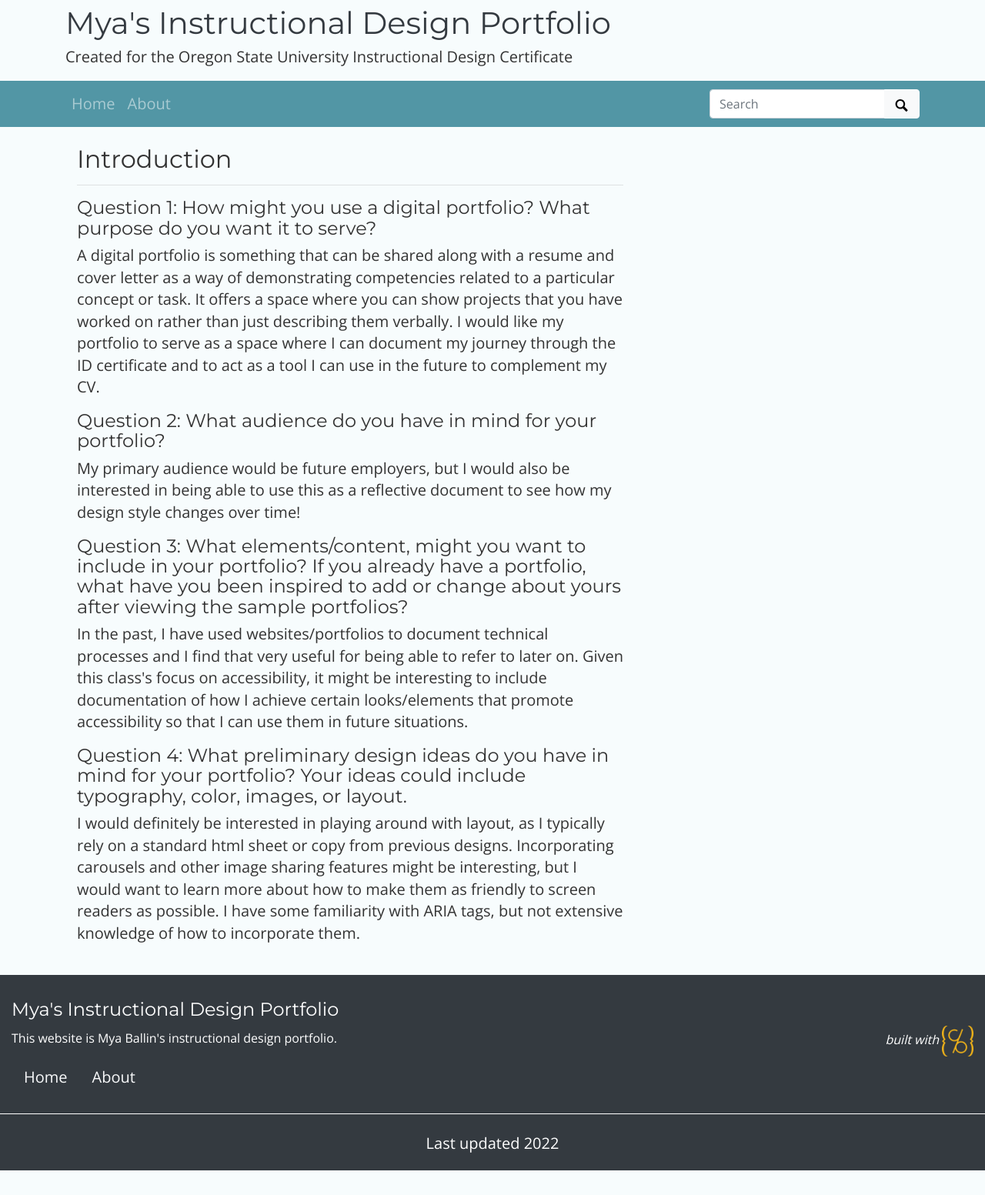
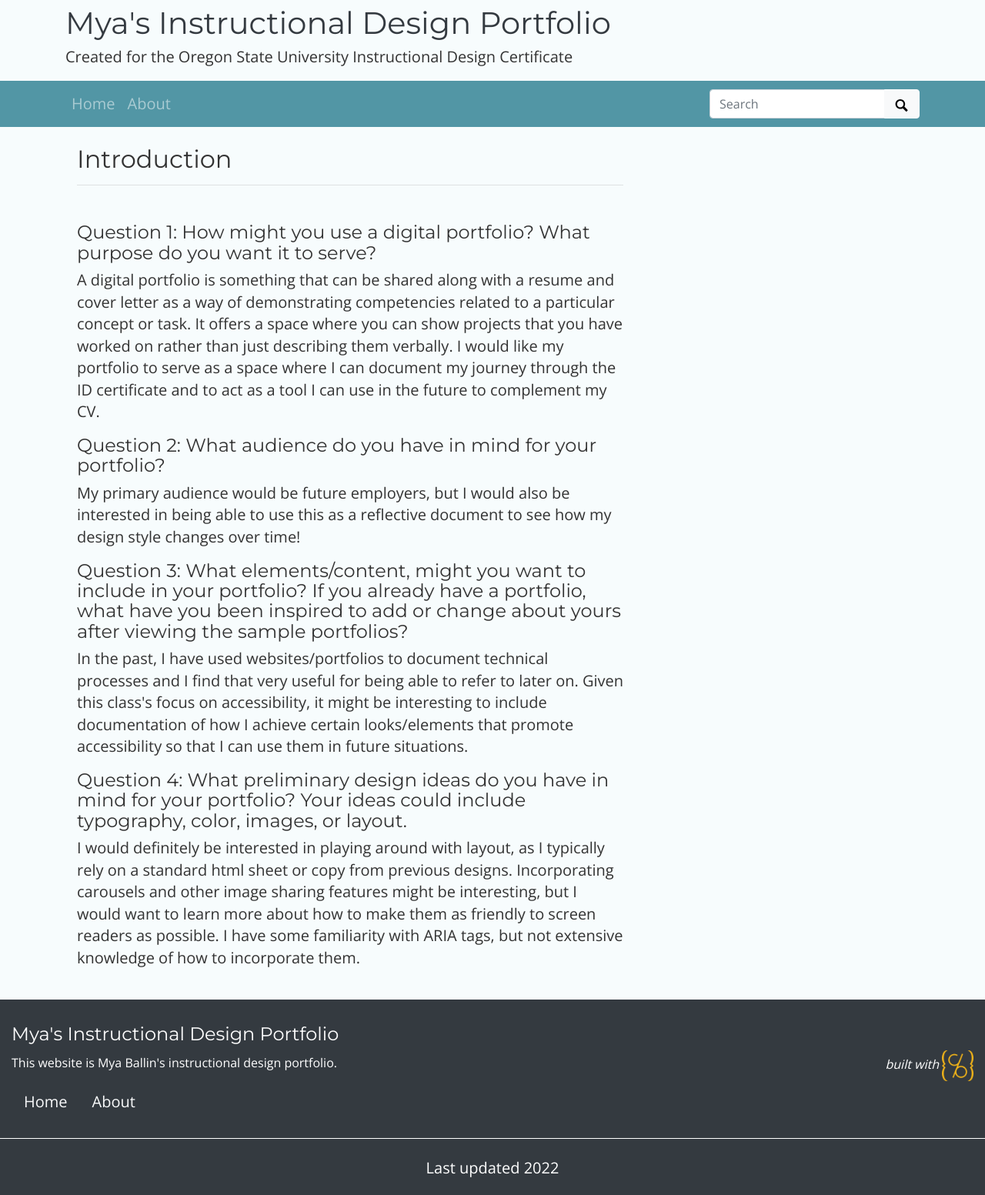
Before and after one commit to mxballin/instructional-design, a Jekyll site: the page built from index.md, in a window 1280 px wide. Shown: the whole page at 77% size. Built offline with Jekyll 4.4.1, drawn with Linux system fonts in a browser that asks for light colours; some web fonts are replaced; before the commit the page ends 1521 px from its top, so only the background shows below that.

Commit message:
Update home-infographic.html

```diff
--- a/_layouts/home-infographic.html
+++ b/_layouts/home-infographic.html
@@ -8,7 +8,7 @@ layout: page
     <div class="col-md-8 my-auto">
       <h2> Introduction </h2>
       <hr>
-      <p style="margin-bottom">
+      <p class="mb-5">
       <h4><b>Question 1:</b> How might you use a digital portfolio? What purpose do you want it to serve?</h4>
       A digital portfolio is something that can be shared along with a resume and cover letter as a way of demonstrating competencies related to a particular concept or task.
       It offers a space where you can show projects that you have worked on rather than just describing them verbally.
```
